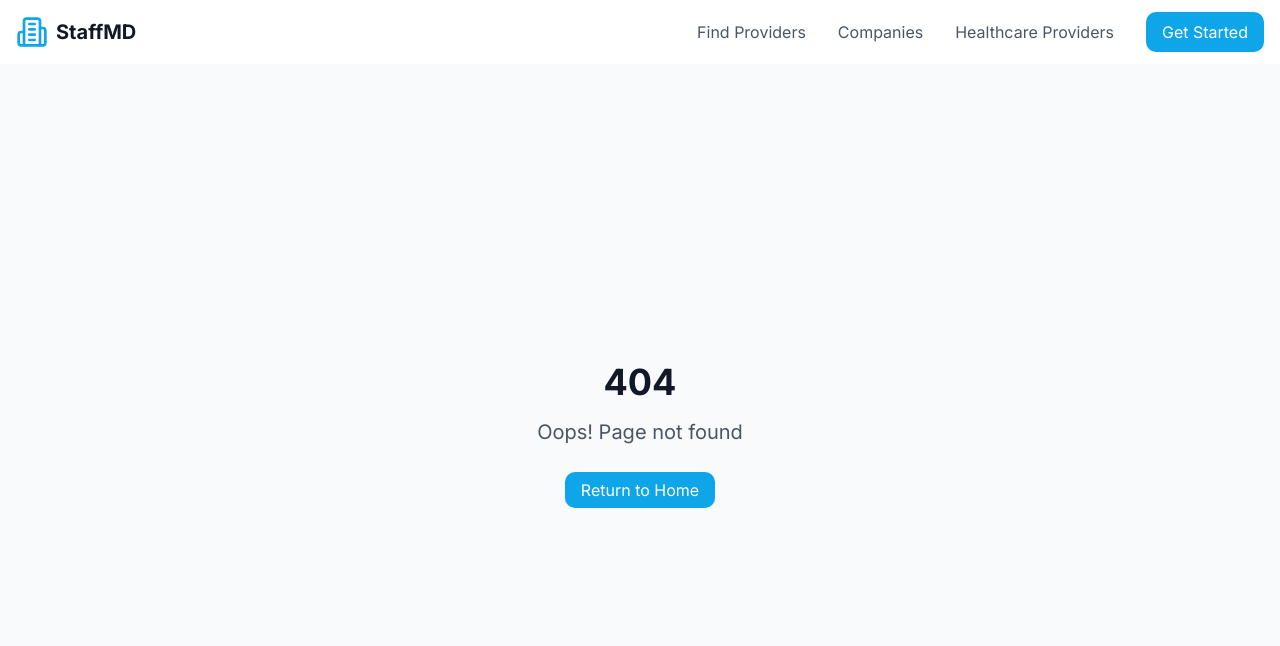
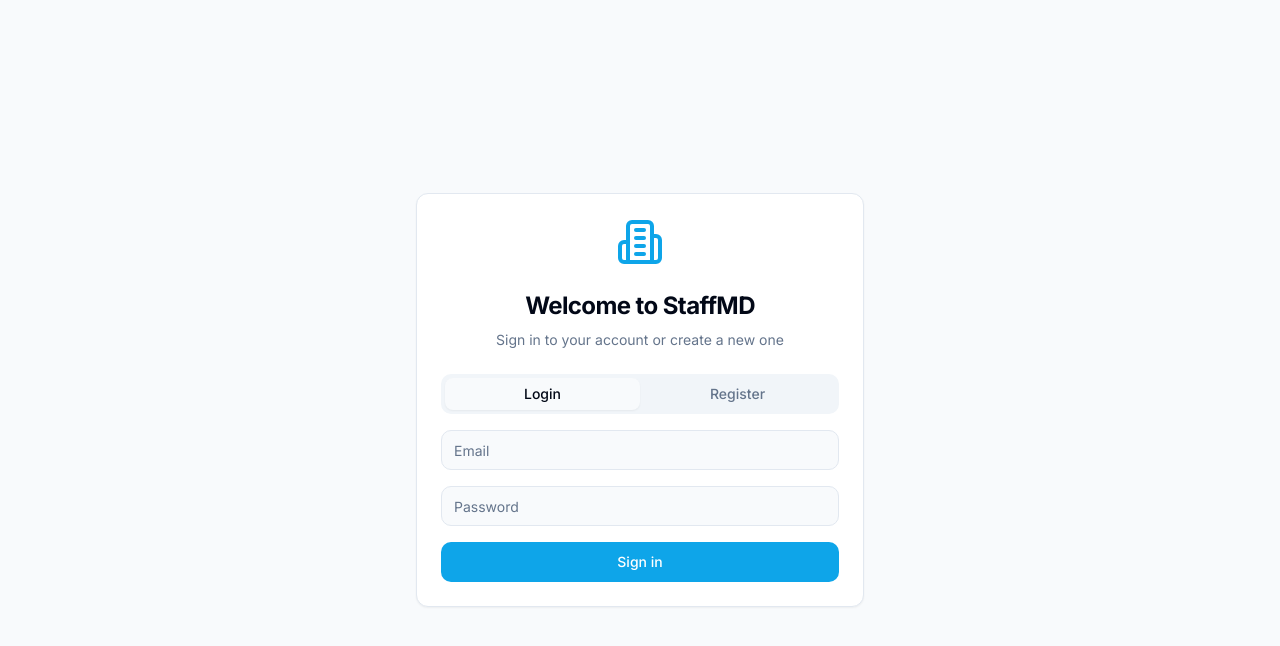
Before and after one commit to Pascaldawn/staffmd-connectcare, a React (Vite) app: page /auth in a window 1280 px wide. Before the commit this address had no page. Shown: the top 646 px of the page. Built offline with nearby package versions, Linux system fonts and the light colour scheme.

Commit message:
Run reviewed SQL script

```diff
--- a/src/App.tsx
+++ b/src/App.tsx
@@ -4,7 +4,9 @@ import { Toaster as Sonner } from "@/components/ui/sonner";
 import { TooltipProvider } from "@/components/ui/tooltip";
 import { QueryClient, QueryClientProvider } from "@tanstack/react-query";
 import { BrowserRouter, Routes, Route } from "react-router-dom";
+import { AuthProvider } from "@/components/AuthProvider";
 import Index from "./pages/Index";
+import Auth from "./pages/Auth";
 import NotFound from "./pages/NotFound";
 import CompanyRegistration from "./pages/CompanyRegistration";
 import HealthcareProviderRegistration from "./pages/HealthcareProviderRegistration";
@@ -24,11 +26,13 @@ const queryClient = new QueryClient();
 const App = () => (
   <QueryClientProvider client={queryClient}>
     <TooltipProvider>
+      <BrowserRouter>
+        <AuthProvider>
           <Toaster />
           <Sonner />
-      <BrowserRouter>
           <Routes>
             <Route path="/" element={<Index />} />
+            <Route path="/auth" element={<Auth />} />
             <Route path="/register" element={<RegisterChoice />} />
             <Route path="/register/company" element={<CompanyRegistration />} />
             <Route path="/register/provider" element={<HealthcareProviderRegistration />} />
@@ -43,6 +47,7 @@ const App = () => (
             <Route path="/search" element={<Search />} />
             <Route path="*" element={<NotFound />} />
           </Routes>
+        </AuthProvider>
       </BrowserRouter>
     </TooltipProvider>
   </QueryClientProvider>
--- /dev/null
+++ b/src/components/AuthProvider.tsx
@@ -0,0 +1,60 @@
+
+import { createContext, useContext, useEffect, useState } from "react";
+import { useNavigate } from "react-router-dom";
+import { Session, User } from "@supabase/supabase-js";
+import { supabase } from "@/integrations/supabase/client";
+
+interface AuthContextType {
+  session: Session | null;
+  user: User | null;
+  signOut: () => Promise<void>;
+}
+
+const AuthContext = createContext<AuthContextType>({
+  session: null,
+  user: null,
+  signOut: async () => {},
+});
+
+export function AuthProvider({ children }: { children: React.ReactNode }) {
+  const [session, setSession] = useState<Session | null>(null);
+  const [user, setUser] = useState<User | null>(null);
+  const navigate = useNavigate();
+
+  useEffect(() => {
+    // Get initial session
+    supabase.auth.getSession().then(({ data: { session } }) => {
+      setSession(session);
+      setUser(session?.user ?? null);
+    });
+
+    // Listen for auth changes
+    const {
+      data: { subscription },
+    } = supabase.auth.onAuthStateChange((_event, session) => {
+      setSession(session);
+      setUser(session?.user ?? null);
+    });
+
+    return () => subscription.unsubscribe();
+  }, []);
+
+  const signOut = async () => {
+    await supabase.auth.signOut();
+    navigate("/auth");
+  };
+
+  return (
+    <AuthContext.Provider value={{ session, user, signOut }}>
+      {children}
+    </AuthContext.Provider>
+  );
+}
+
+export const useAuth = () => {
+  const context = useContext(AuthContext);
+  if (!context) {
+    throw new Error("useAuth must be used within an AuthProvider");
+  }
+  return context;
+};
--- a/src/components/Header.tsx
+++ b/src/components/Header.tsx
@@ -1,10 +1,19 @@
 
-import { Building2, Menu, X } from "lucide-react";
+import { Building2, Menu, X, User } from "lucide-react";
 import { useState } from "react";
 import { Link } from "react-router-dom";
+import { useAuth } from "@/components/AuthProvider";
+import {
+  DropdownMenu,
+  DropdownMenuContent,
+  DropdownMenuItem,
+  DropdownMenuTrigger,
+} from "@/components/ui/dropdown-menu";
+import { Button } from "@/components/ui/button";
 
 export function Header() {
   const [isMenuOpen, setIsMenuOpen] = useState(false);
+  const { user, signOut } = useAuth();
 
   return (
     <header className="bg-white shadow-sm">
@@ -17,17 +26,37 @@ export function Header() {
 
           {/* Desktop Navigation */}
           <nav className="hidden md:flex items-center space-x-8">
-            <Link to="/search" className="text-gray-600 hover:text-primary">Find Providers</Link>
-            <Link to="/register/company" className="text-gray-600 hover:text-primary">Companies</Link>
-            <Link to="/register/provider" className="text-gray-600 hover:text-primary">Healthcare Providers</Link>
-            <Link to="/register" className="btn-primary">Get Started</Link>
+            <Link to="/search" className="text-gray-600 hover:text-primary">
+              Find Providers
+            </Link>
+            <Link to="/register/company" className="text-gray-600 hover:text-primary">
+              Companies
+            </Link>
+            <Link to="/register/provider" className="text-gray-600 hover:text-primary">
+              Healthcare Providers
+            </Link>
+            {user ? (
+              <DropdownMenu>
+                <DropdownMenuTrigger asChild>
+                  <Button variant="ghost" className="relative h-8 w-8 rounded-full">
+                    <User className="h-5 w-5" />
+                  </Button>
+                </DropdownMenuTrigger>
+                <DropdownMenuContent align="end">
+                  <DropdownMenuItem onClick={() => signOut()}>
+                    Log out
+                  </DropdownMenuItem>
+                </DropdownMenuContent>
+              </DropdownMenu>
+            ) : (
+              <Link to="/auth" className="btn-primary">
+                Sign In
+              </Link>
+            )}
           </nav>
 
           {/* Mobile Menu Button */}
-          <button
-            className="md:hidden p-2"
-            onClick={() => setIsMenuOpen(!isMenuOpen)}
-          >
+          <button className="md:hidden p-2" onClick={() => setIsMenuOpen(!isMenuOpen)}>
             {isMenuOpen ? (
               <X className="h-6 w-6 text-gray-600" />
             ) : (
@@ -61,13 +90,26 @@ export function Header() {
               >
                 Healthcare Providers
               </Link>
-              <Link
-                to="/register"
-                className="btn-primary text-center"
-                onClick={() => setIsMenuOpen(false)}
-              >
-                Get Started
-              </Link>
+              {user ? (
+                <Button
+                  variant="ghost"
+                  className="text-gray-600 hover:text-primary px-2 py-1"
+                  onClick={() => {
+                    signOut();
+                    setIsMenuOpen(false);
+                  }}
+                >
+                  Log out
+                </Button>
+              ) : (
+                <Link
+                  to="/auth"
+                  className="btn-primary text-center"
+                  onClick={() => setIsMenuOpen(false)}
+                >
+                  Sign In
+                </Link>
+              )}
             </div>
           </div>
         )}
--- /dev/null
+++ b/src/pages/Auth.tsx
@@ -0,0 +1,170 @@
+
+import { useState } from "react";
+import { useNavigate } from "react-router-dom";
+import { Building2 } from "lucide-react";
+import { supabase } from "@/integrations/supabase/client";
+import { Button } from "@/components/ui/button";
+import { Input } from "@/components/ui/input";
+import { useToast } from "@/hooks/use-toast";
+import { Card, CardContent, CardDescription, CardHeader, CardTitle } from "@/components/ui/card";
+import { Tabs, TabsContent, TabsList, TabsTrigger } from "@/components/ui/tabs";
+
+export default function Auth() {
+  const navigate = useNavigate();
+  const { toast } = useToast();
+  const [isLoading, setIsLoading] = useState(false);
+  const [email, setEmail] = useState("");
+  const [password, setPassword] = useState("");
+  const [firstName, setFirstName] = useState("");
+  const [lastName, setLastName] = useState("");
+
+  const handleSignUp = async (e: React.FormEvent) => {
+    e.preventDefault();
+    setIsLoading(true);
+
+    const { data, error } = await supabase.auth.signUp({
+      email,
+      password,
+      options: {
+        data: {
+          first_name: firstName,
+          last_name: lastName,
+        },
+      },
+    });
+
+    if (error) {
+      toast({
+        variant: "destructive",
+        title: "Error",
+        description: error.message,
+      });
+    } else if (data.user) {
+      toast({
+        title: "Success!",
+        description: "Please check your email to verify your account.",
+      });
+      navigate("/");
+    }
+
+    setIsLoading(false);
+  };
+
+  const handleSignIn = async (e: React.FormEvent) => {
+    e.preventDefault();
+    setIsLoading(true);
+
+    const { data, error } = await supabase.auth.signInWithPassword({
+      email,
+      password,
+    });
+
+    if (error) {
+      toast({
+        variant: "destructive",
+        title: "Error",
+        description: error.message,
+      });
+    } else if (data.user) {
+      toast({
+        title: "Welcome back!",
+        description: "You have successfully signed in.",
+      });
+      navigate("/");
+    }
+
+    setIsLoading(false);
+  };
+
+  return (
+    <div className="container flex items-center justify-center min-h-screen py-8">
+      <Card className="w-full max-w-md">
+        <CardHeader className="space-y-2 text-center">
+          <div className="flex justify-center mb-4">
+            <Building2 className="h-12 w-12 text-primary" />
+          </div>
+          <CardTitle className="text-2xl font-bold">Welcome to StaffMD</CardTitle>
+          <CardDescription>
+            Sign in to your account or create a new one
+          </CardDescription>
+        </CardHeader>
+        <CardContent>
+          <Tabs defaultValue="login" className="w-full">
+            <TabsList className="grid w-full grid-cols-2 mb-4">
+              <TabsTrigger value="login">Login</TabsTrigger>
+              <TabsTrigger value="register">Register</TabsTrigger>
+            </TabsList>
+            <TabsContent value="login">
+              <form onSubmit={handleSignIn} className="space-y-4">
+                <div className="space-y-2">
+                  <Input
+                    type="email"
+                    placeholder="Email"
+                    value={email}
+                    onChange={(e) => setEmail(e.target.value)}
+                    required
+                  />
+                </div>
+                <div className="space-y-2">
+                  <Input
+                    type="password"
+                    placeholder="Password"
+                    value={password}
+                    onChange={(e) => setPassword(e.target.value)}
+                    required
+                  />
+                </div>
+                <Button
+                  type="submit"
+                  className="w-full"
+                  disabled={isLoading}
+                >
+                  {isLoading ? "Signing in..." : "Sign in"}
+                </Button>
+              </form>
+            </TabsContent>
+            <TabsContent value="register">
+              <form onSubmit={handleSignUp} className="space-y-4">
+                <div className="grid grid-cols-2 gap-4">
+                  <Input
+                    placeholder="First Name"
+                    value={firstName}
+                    onChange={(e) => setFirstName(e.target.value)}
+                    required
+                  />
+                  <Input
+                    placeholder="Last Name"
+                    value={lastName}
+                    onChange={(e) => setLastName(e.target.value)}
+                    required
+                  />
+                </div>
+                <Input
+                  type="email"
+                  placeholder="Email"
+                  value={email}
+                  onChange={(e) => setEmail(e.target.value)}
+                  required
+                />
+                <Input
+                  type="password"
+                  placeholder="Password"
+                  value={password}
+                  onChange={(e) => setPassword(e.target.value)}
+                  required
+                />
+                <Button
+                  type="submit"
+                  className="w-full"
+                  disabled={isLoading}
+                >
+                  {isLoading ? "Creating account..." : "Create account"}
+                </Button>
+              </form>
+            </TabsContent>
+          </Tabs>
+        </CardContent>
+      </Card>
+    </div>
+  );
+}
```
Also changed, not shown: src/integrations/supabase/types.ts (+30 -1 lines). Lines whose indentation alone changed are shown as unchanged.
